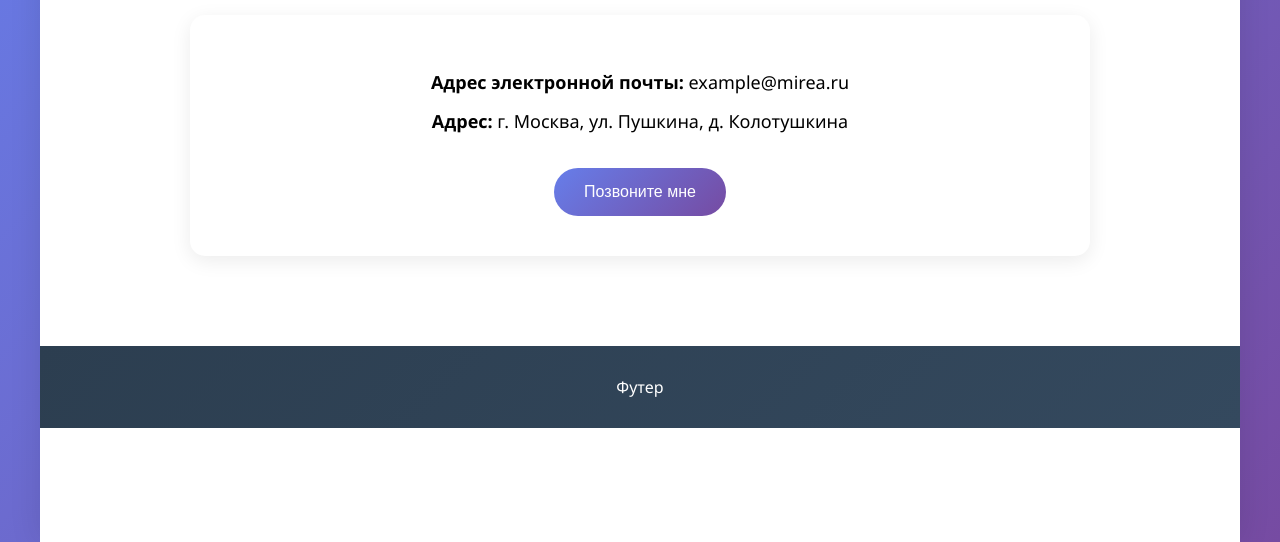
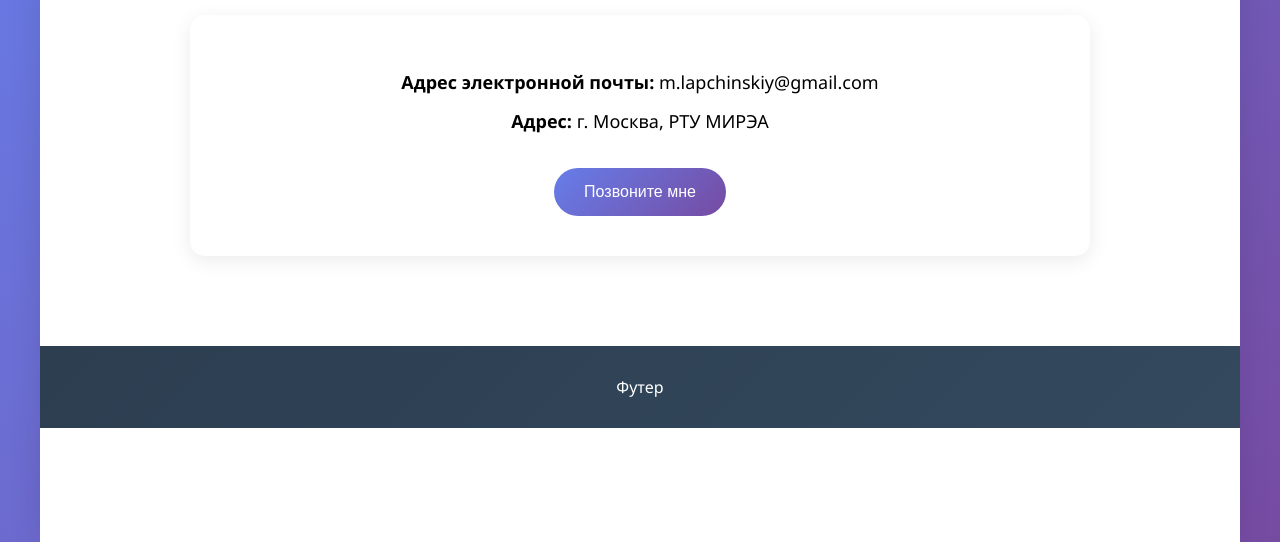
Before and after one commit to Miguel-Delgado/Practise-7-8, a plain HTML site: page frontend-and-backend-practice/pages/contacts.html in a window 1280 px wide. Shown: the part 258-800 px from the top of the page. Drawn offline with Linux system fonts and the light colour scheme.

Commit message:
Обновление контактов и добавленеи Readme.md файла

```diff
--- a/frontend-and-backend-practice/pages/contacts.html
+++ b/frontend-and-backend-practice/pages/contacts.html
@@ -24,8 +24,8 @@
             <h2>Контакты</h2>
 
             <div class="contact-info">
-                <p><strong>Адрес электронной почты:</strong> example@mirea.ru</p>
-                <p><strong>Адрес:</strong> г. Москва, ул. Пушкина, д. Колотушкина</p>
+                <p><strong>Адрес электронной почты:</strong> m.lapchinskiy@gmail.com</p>
+                <p><strong>Адрес:</strong> г. Москва, РТУ МИРЭА</p>
                 <button onclick="alert('Функция звонка будет реализована позже')">Позвоните мне</button>
             </div>
         </div>
```
Also changed, not shown: 1 other file.
